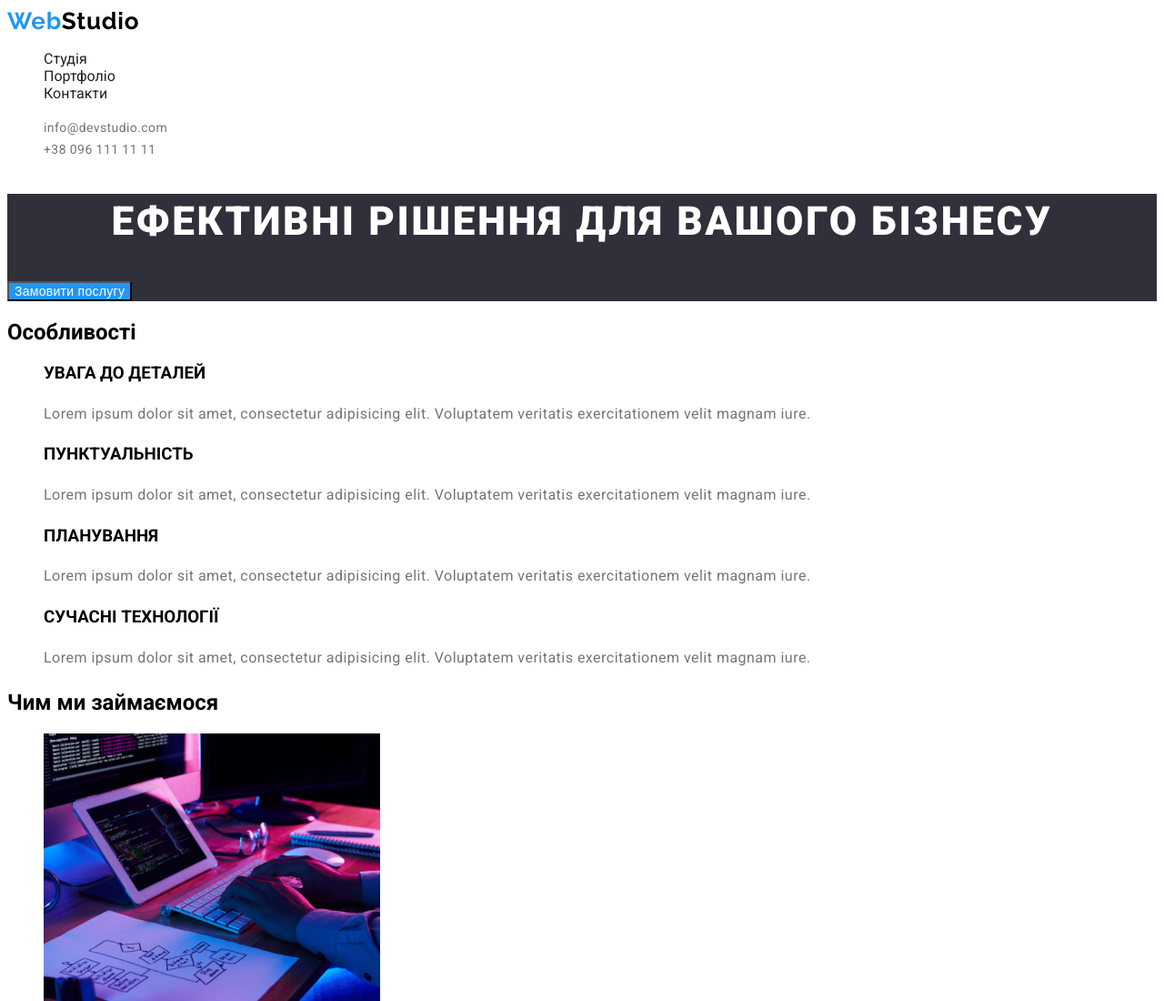
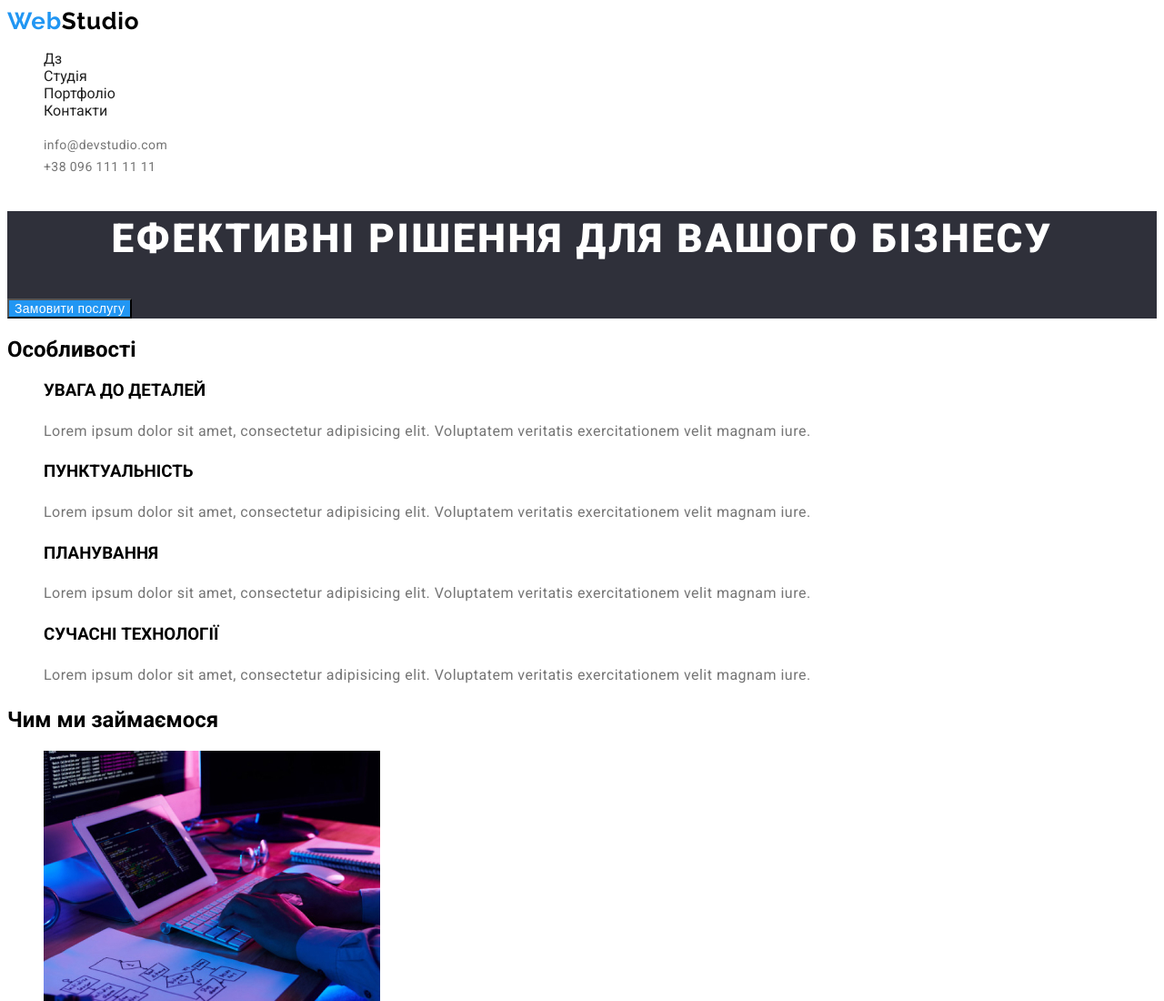
Before and after one commit to Matvii-Alkhimov/GoITeens-Homework-6, a plain HTML site: page index.html in a window 1280 px wide. Shown: the top 1100 px of the page at 91% size. Drawn offline with Linux system fonts and the light colour scheme.

Commit message:
Додає посилання на дз

```diff
--- a/index.html
+++ b/index.html
@@ -16,6 +16,7 @@
         <a class="webstudio-header" href=""><span>Web</span>Studio</a>
     <nav>
         <ul>
+            <li><a href="./homework.html">Дз</a></li>
             <li><a href="./">Студія</a></li>
             <li><a href="./portfolio.html">Портфоліо</a></li>
             <li><a href="">Контакти</a></li>
```
Also changed, not shown: portfolio.html (+1 -0 lines).
